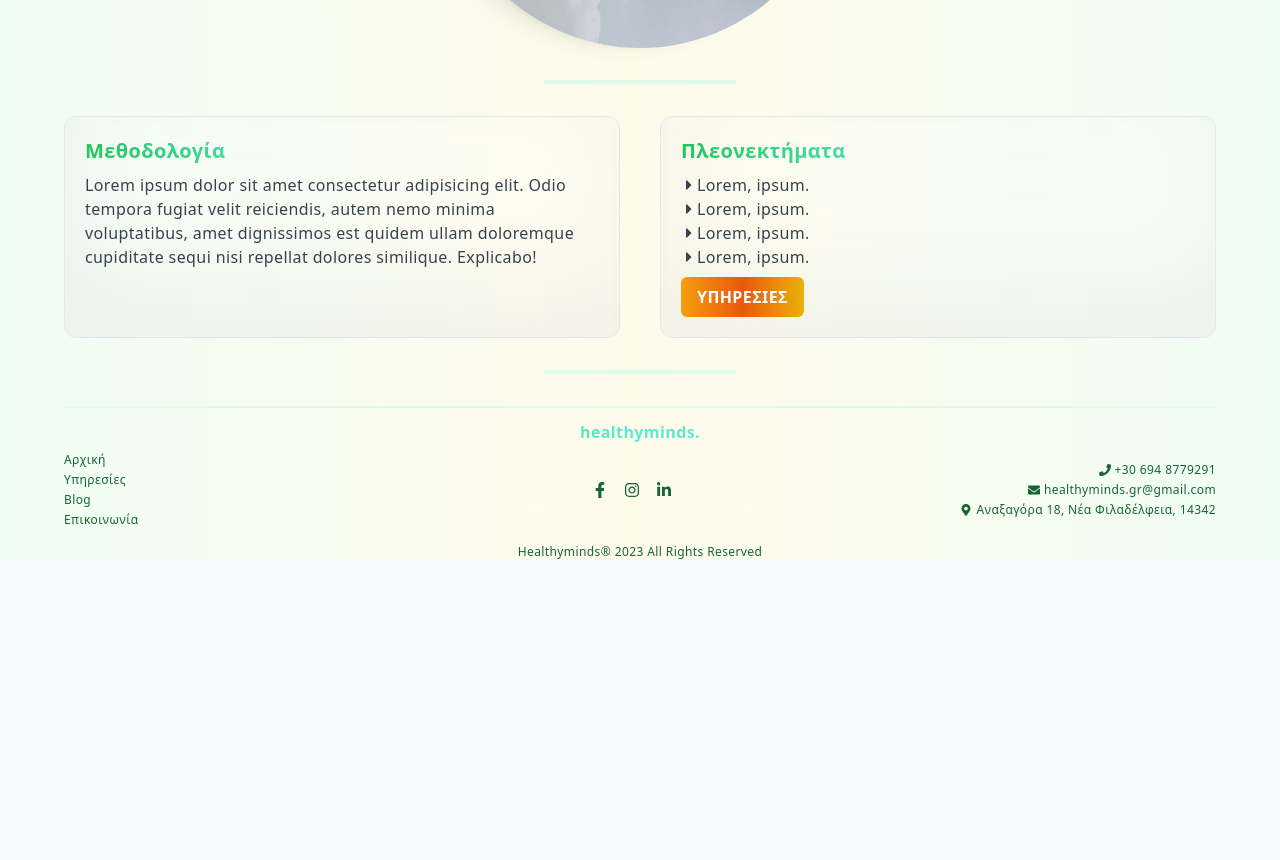
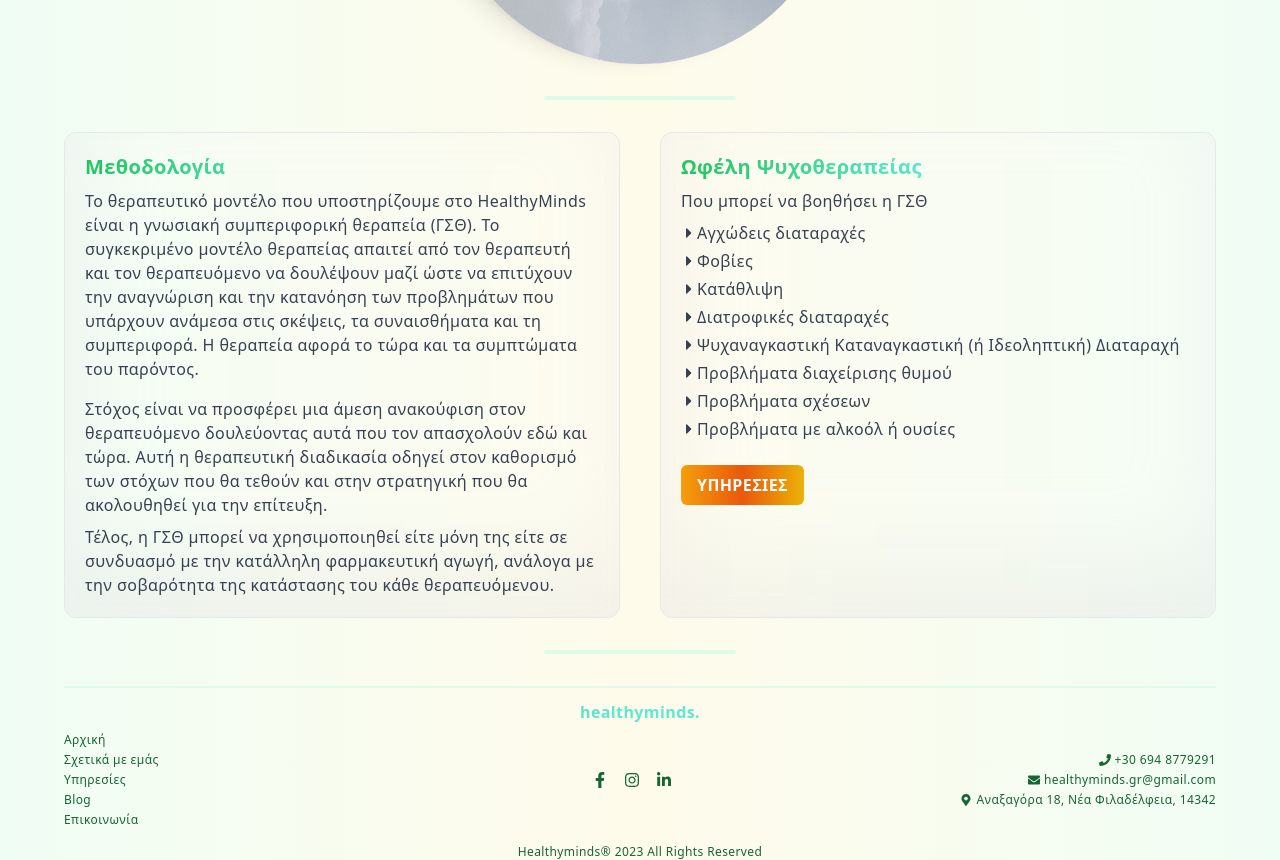
Before and after one commit to kzisopoulos/healthyminds, a Next.js app: page / in a window 1280 px wide. Shown: the part 760-1620 px from the top of the page. Before the commit the page ends 1320 px from the top, so only its background shows below. Built offline with nearby package versions, Linux system fonts and the light colour scheme.

Commit message:
Minor styling change, added text to methodology and benefits, added new about us and links

```diff
--- /dev/null
+++ b/app/about/page.tsx
@@ -0,0 +1,5 @@
+const About = ({}) => {
+  return <div>About us!</div>;
+};
+
+export default About;
--- a/app/layout.tsx
+++ b/app/layout.tsx
@@ -14,8 +14,8 @@ export default function RootLayout({
 }) {
   return (
     <html lang="en">
-      <body className="bg-slate-50">
-        <main className="app bg-gradient-to-r from-green-50 via-amber-50 to-green-50">
+      <body className="bg-gradient-to-r from-green-50 via-amber-50 to-green-50">
+        <main className="app ">
           <Nav />
           <section className="min-h-[calc(100vh-230px)]">{children}</section>
           <Footer />
--- a/app/page.tsx
+++ b/app/page.tsx
@@ -16,7 +16,7 @@ export default function Home() {
         sint eius, deleniti natus in sed cupiditate dolores ullam. Eveniet
         doloribus ut earum.
       </p>
-      <div className="text-center p-4">
+      <div className="text-center pt-4 pb-8">
         <Link
           href="/about"
           className="inline-block uppercase orange_background text-white font-semibold py-2 px-4 rounded-md"
@@ -38,37 +38,68 @@ export default function Home() {
             Μεθοδολογία
           </h3>
           <p className="py-2">
-            Lorem ipsum dolor sit amet consectetur adipisicing elit. Odio
-            tempora fugiat velit reiciendis, autem nemo minima voluptatibus,
-            amet dignissimos est quidem ullam doloremque cupiditate sequi nisi
-            repellat dolores similique. Explicabo!
+            Το θεραπευτικό μοντέλο που υποστηρίζουμε στο HealthyMinds είναι η
+            γνωσιακή συμπεριφορική θεραπεία (ΓΣΘ). Το συγκεκριμένο μοντέλο
+            θεραπείας απαιτεί από τον θεραπευτή και τον θεραπευόμενο να
+            δουλέψουν μαζί ώστε να επιτύχουν την αναγνώριση και την κατανόηση
+            των προβλημάτων που υπάρχουν ανάμεσα στις σκέψεις, τα συναισθήματα
+            και τη συμπεριφορά. Η θεραπεία αφορά το τώρα και τα συμπτώματα του
+            παρόντος.
+          </p>
+          <p className="py-2">
+            Στόχος είναι να προσφέρει μια άμεση ανακούφιση στον θεραπευόμενο
+            δουλεύοντας αυτά που τον απασχολούν εδώ και τώρα. Αυτή η θεραπευτική
+            διαδικασία οδηγεί στον καθορισμό των στόχων που θα τεθούν και στην
+            στρατηγική που θα ακολουθηθεί για την επίτευξη.
+          </p>
+          <p>
+            Τέλος, η ΓΣΘ μπορεί να χρησιμοποιηθεί είτε μόνη της είτε σε
+            συνδυασμό με την κατάλληλη φαρμακευτική αγωγή, ανάλογα με την
+            σοβαρότητα της κατάστασης του κάθε θεραπευόμενου.
           </p>
         </div>
         <div className="glassmorphism w-full">
           <h3 className="green_gradient md:text-xl font-semibold">
-            Πλεονεκτήματα
+            Ωφέλη Ψυχοθεραπείας
           </h3>
-          <ul className="py-2">
+          <p className="pt-2">Που μπορεί να βοηθήσει η ΓΣΘ</p>
+          <ul className="py-2 flex flex-col gap-1">
             <li className="flex items-center">
               <FaCaretRight />
-              Lorem, ipsum.
+              Αγχώδεις διαταραχές
             </li>
             <li className="flex items-center">
               <FaCaretRight />
-              Lorem, ipsum.
+              Φοβίες
             </li>
             <li className="flex items-center">
               <FaCaretRight />
-              Lorem, ipsum.
+              Κατάθλιψη
             </li>
             <li className="flex items-center">
               <FaCaretRight />
-              Lorem, ipsum.
+              Διατροφικές διαταραχές
+            </li>
+            <li className="flex items-center">
+              <FaCaretRight />
+              Ψυχαναγκαστική Καταναγκαστική (ή Ιδεοληπτική) Διαταραχή
+            </li>
+            <li className="flex items-center">
+              <FaCaretRight />
+              Προβλήματα διαχείρισης θυμού
+            </li>
+            <li className="flex items-center">
+              <FaCaretRight />
+              Προβλήματα σχέσεων
+            </li>
+            <li className="flex items-center">
+              <FaCaretRight />
+              Προβλήματα με αλκοόλ ή ουσίες
             </li>
           </ul>
           <Link
             href="/services"
-            className="inline-block uppercase orange_background text-white font-semibold py-2 px-4 text-md rounded-md"
+            className="inline-block mt-4 uppercase orange_background text-white font-semibold py-2 px-4 text-base rounded-md"
           >
             Υπηρεσιες
           </Link>
--- a/components/DesktopNavMenu.tsx
+++ b/components/DesktopNavMenu.tsx
@@ -8,6 +8,9 @@ const DesktopNavMenu: FC<DesktopNavMenuProps> = ({}) => {
     <nav className="hidden md:flex gap-5 text-green-800">
       <Link className="link" href="/">
         Αρχική
+      </Link>
+      <Link className="link" href="/about">
+        Σχετικά με εμάς
       </Link>
       <Link className="link" href="/services">
         Υπηρεσίες
--- a/components/Footer.tsx
+++ b/components/Footer.tsx
@@ -18,6 +18,7 @@ const Footer = () => {
       <div className="flex flex-col items-center gap-2 md:flex-row md:justify-between">
         <nav className="flex flex-col items-center gap-1 text-xs text-green-800 md:w-60 md:items-end lg:items-start">
           <Link href="/">Αρχική</Link>
+          <Link href="/about">Σχετικά με εμάς</Link>
           <Link href="/services">Υπηρεσίες</Link>
           <Link href="/blog">Blog</Link>
           <Link href="/contact">Επικοινωνία</Link>
--- a/components/MobileNavMenu.tsx
+++ b/components/MobileNavMenu.tsx
@@ -24,6 +24,9 @@ const MobileNavMenu = () => {
           <DropdownMenu.Item className="cursor-pointer group  rounded-[3px] flex items-center p-2 relative pl-[25px] select-none outline-none  data-[highlighted]:bg-green-200 data-[highlighted]:text-black1">
             <Link href="/">Αρχική</Link>
           </DropdownMenu.Item>
+          <DropdownMenu.Item className="cursor-pointer group  rounded-[3px] flex items-center p-2 relative pl-[25px] select-none outline-none  data-[highlighted]:bg-green-200 data-[highlighted]:text-black1">
+            <Link href="/about">Σχετικά με εμάς</Link>
+          </DropdownMenu.Item>
           <DropdownMenu.Item className="cursor-pointer group   rounded-[3px] flex items-center p-2 relative pl-[25px] select-none outline-none  data-[highlighted]:bg-green-200 data-[highlighted]:text-black1">
             <Link href="/services">Υπηρεσίες</Link>
           </DropdownMenu.Item>
```
